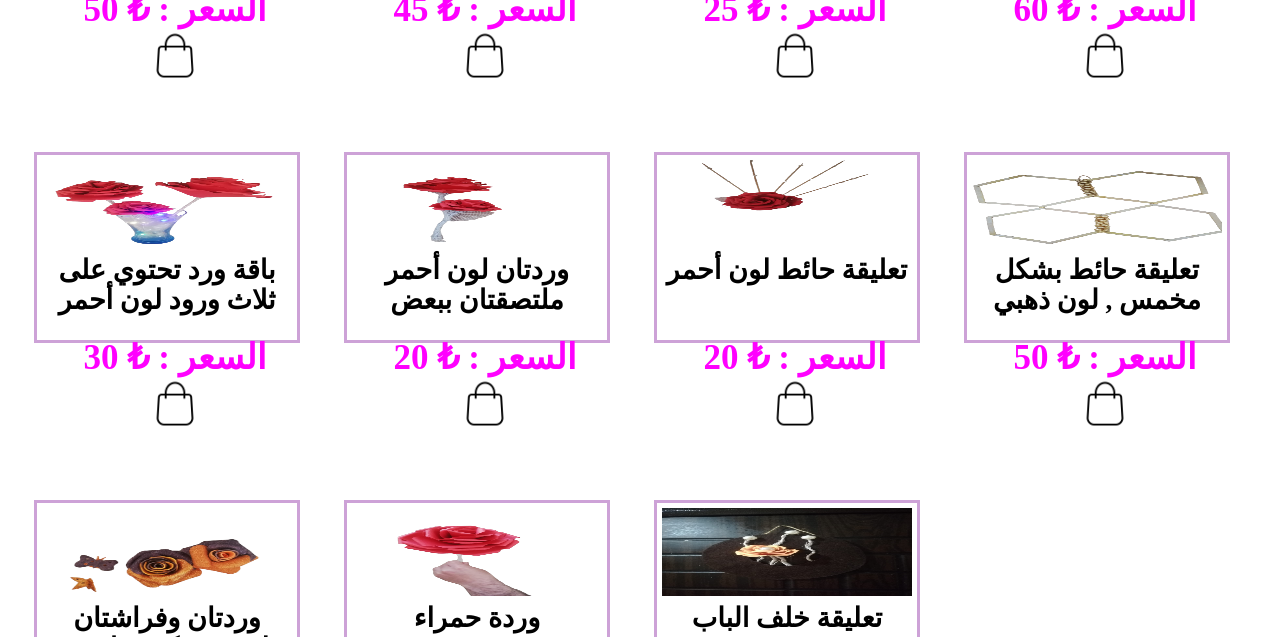
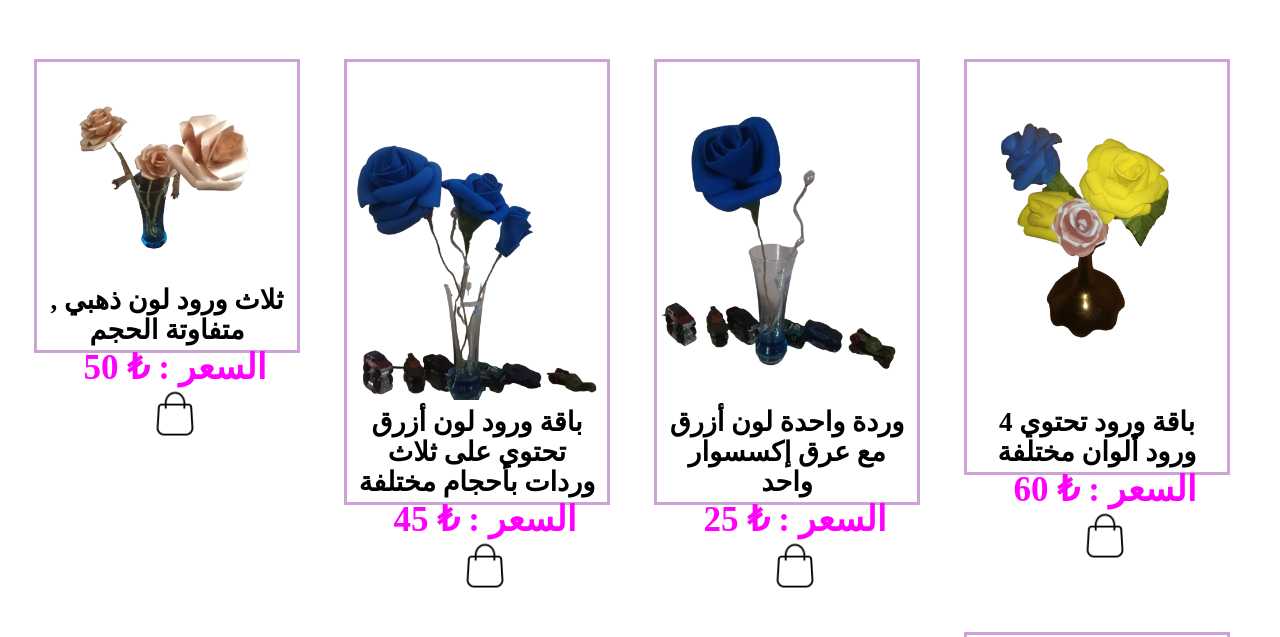
Before and after one commit to nedalalshami/nedacode, a plain HTML site: page index.html in a window 1280 px wide. Shown: the part 814-1451 px from the top of the page. Drawn offline with Linux system fonts and the light colour scheme.

Commit message:
Update style.css

```diff
--- a/style.css
+++ b/style.css
@@ -55,7 +55,7 @@ img{
 }
 .div-photo{
     width: 250px;
-    height: 175px;
+    height: auto;
     border:3px solid rgb(205, 162, 215);
     padding: 5px;
 }
```
